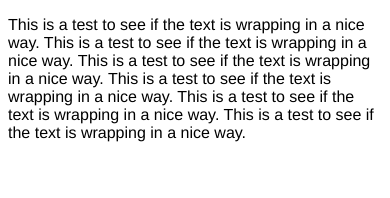
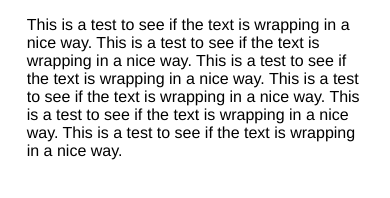
Before and after one commit to larrygreen/web-design-playground, a plain HTML site: page index.html in a window 390 px wide. Drawn offline with Linux system fonts and the light colour scheme.

Commit message:
Update index.html

```diff
--- a/index.html
+++ b/index.html
@@ -15,6 +15,11 @@ body {
     margin: 0 auto; /* To center the container horizontally */
 }
 
+@media (max-width: 768px) {
+    .text-container {
+        width: 90%;}
+    }
+
 </style>
 </head>
 
```
